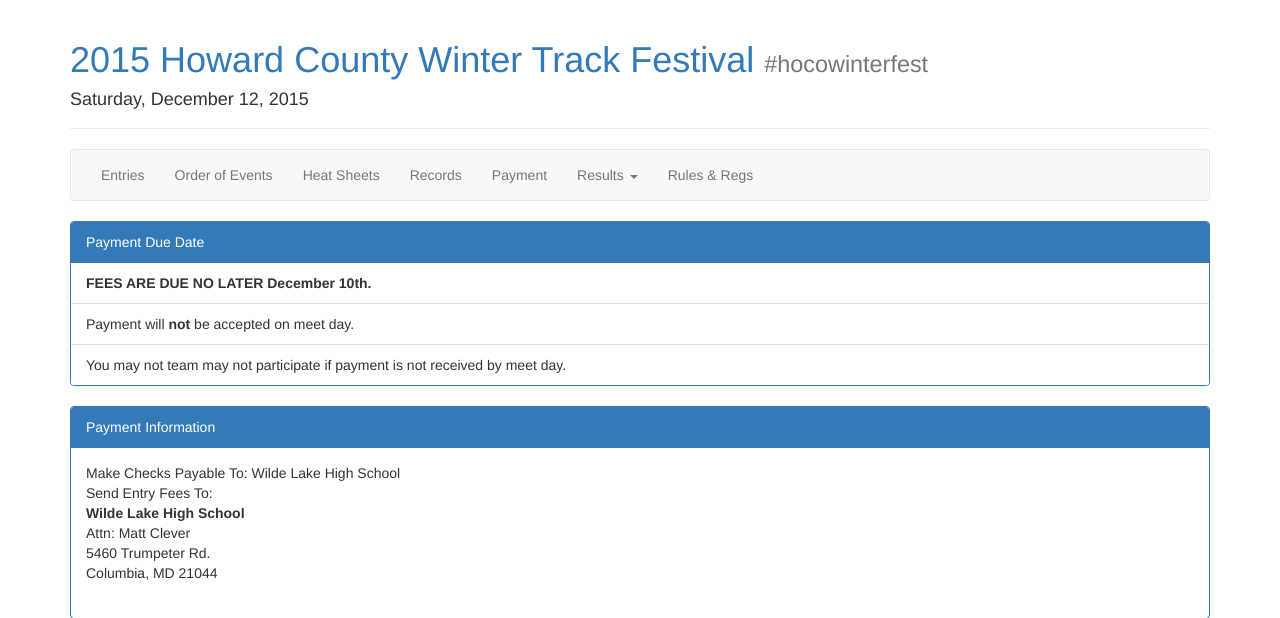
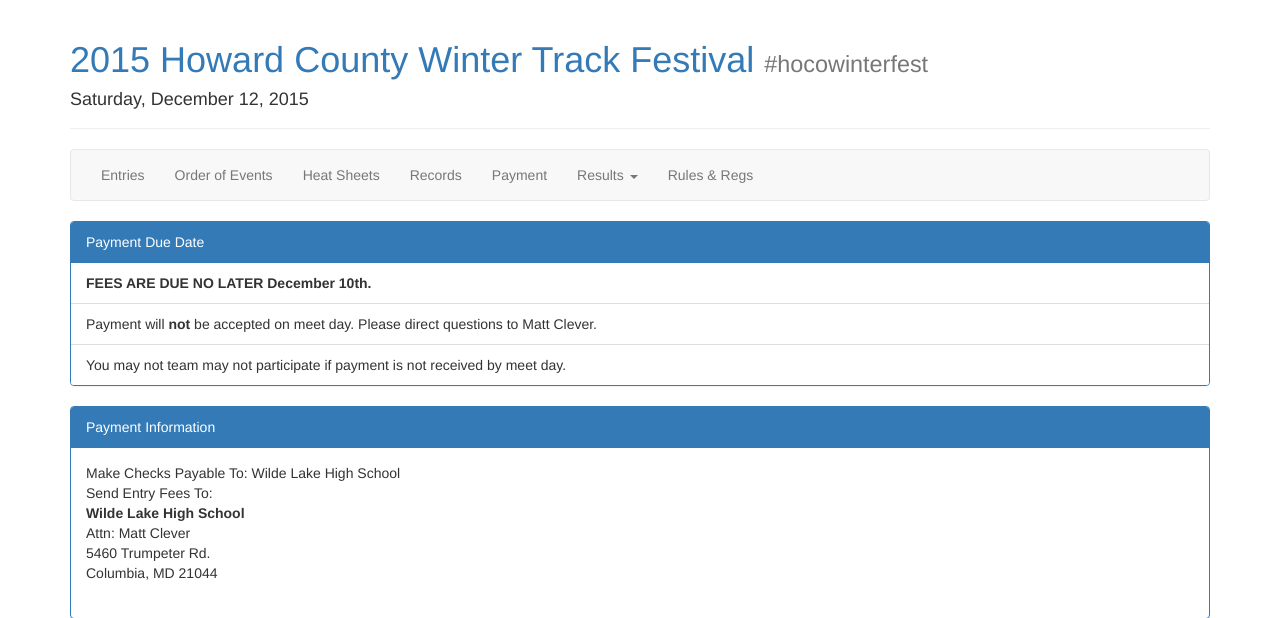
Before and after one commit to bennyt2/2015hocotrackfest, a PHP site: template app/views/payment.html.twig in a window 1280 px wide. Shown: the top 618 px of the page. Run offline with PHP 8.4, Linux system fonts and the light colour scheme; the template is opened without the code that fills it, so the values that code supplies are empty; some libraries are stand-ins or nearby versions.

Commit message:
Direct payment questions to Matt Clever

```diff
--- a/app/views/payment.html.twig
+++ b/app/views/payment.html.twig
@@ -9,7 +9,7 @@
                 </div>
                 <ul class="list-group">
                     <li class="list-group-item"><strong>FEES ARE DUE NO LATER December 10th.</strong></li>
-                    <li class="list-group-item">Payment will <strong>not</strong> be accepted on meet day.</li>
+                    <li class="list-group-item">Payment will <strong>not</strong> be accepted on meet day. Please direct questions to Matt Clever.</li>
                     <li class="list-group-item">You may not team may not participate if payment is not received by meet day.</li>
                 </ul>
             </div>
```
